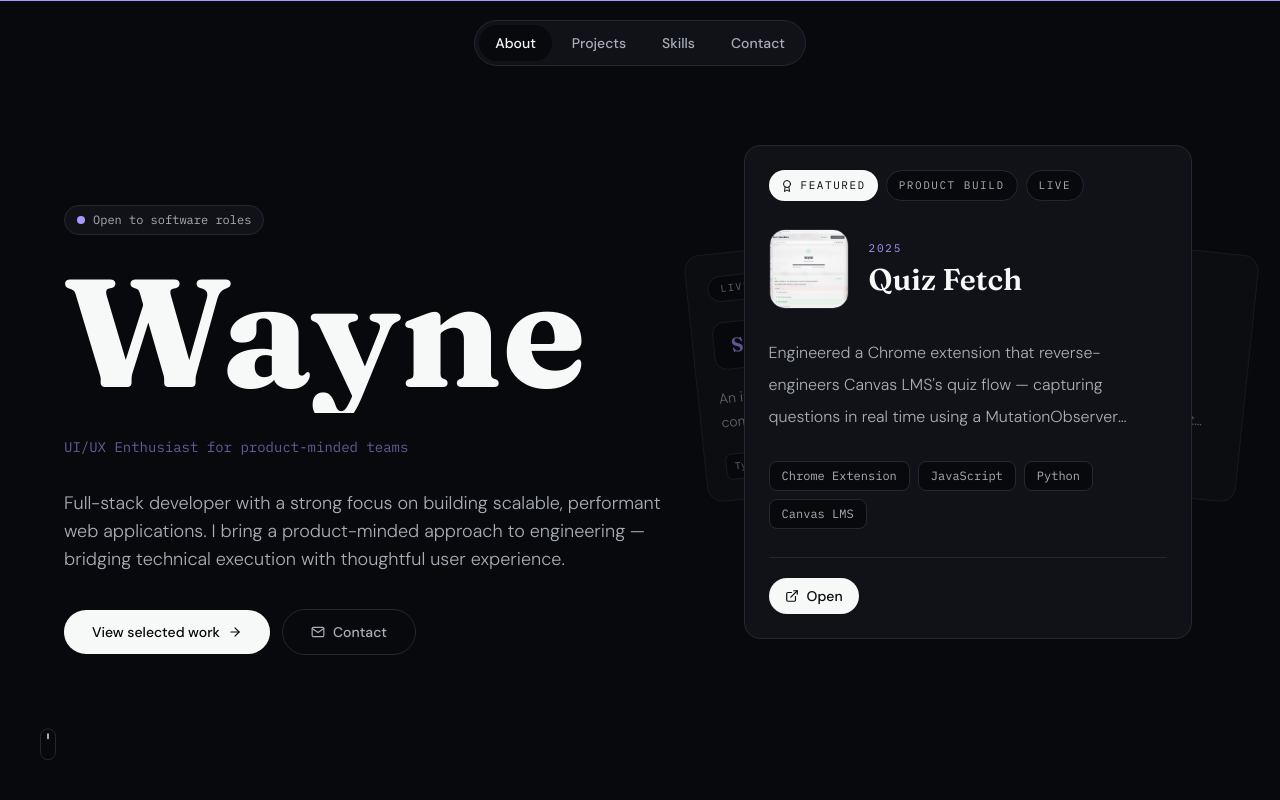
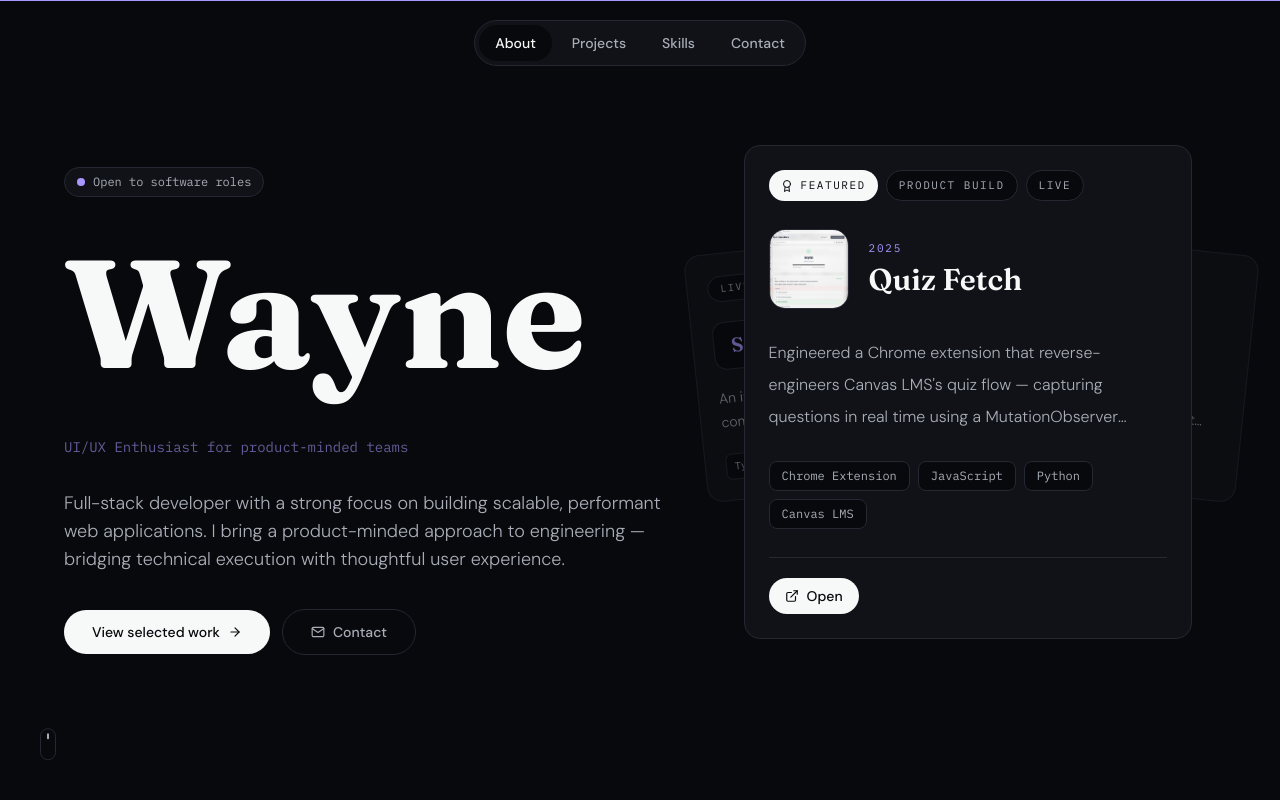
Before and after one commit to wehyn/portfolio, a Next.js app: page / in a window 1280 px wide. Shown: the top 800 px of the page. Built offline with nearby package versions, Linux system fonts and the light colour scheme; no server answers.

Commit message:
Fix hero name descender clipping by increasing line-height

```diff
--- a/components/sections/Hero.tsx
+++ b/components/sections/Hero.tsx
@@ -216,7 +216,7 @@ export default function Hero() {
             className="font-display font-bold text-text-primary"
             style={{
               fontSize: "clamp(4.4rem, 12vw, 10rem)",
-              lineHeight: 0.9,
+              lineHeight: 1.15,
               letterSpacing: "0",
             }}
           >
```
